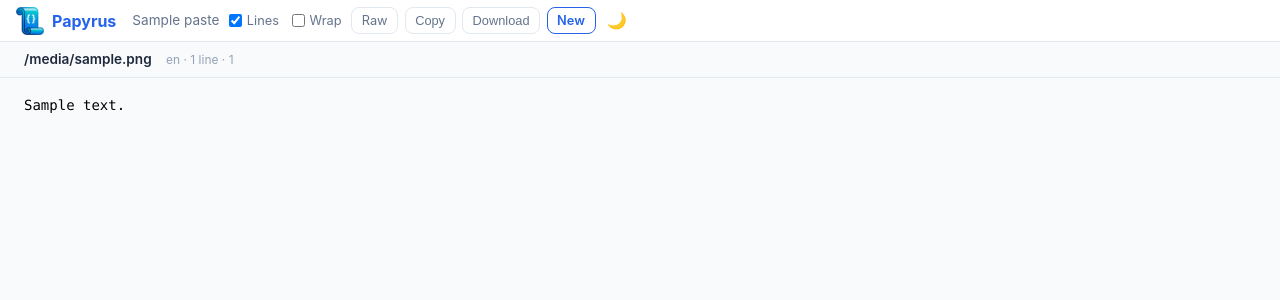
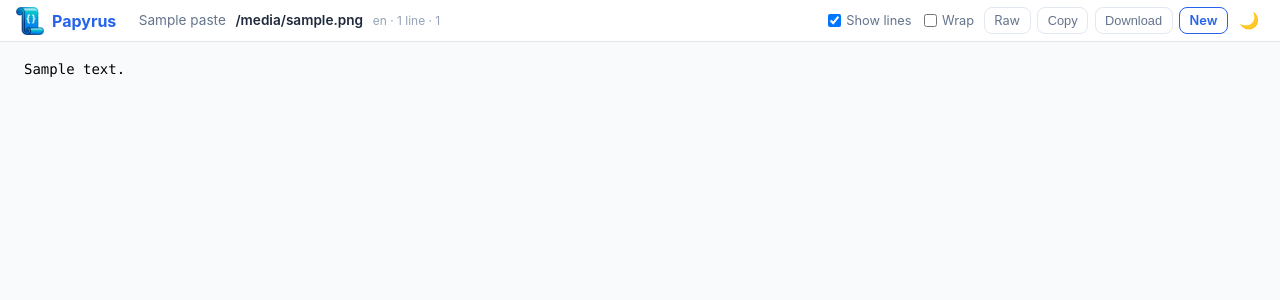
Before and after one commit to TehPeGaSuS/papyrus, a Flask app: template templates/view.html in a window 1280 px wide. Shown: the top 300 px of the page. Run offline with Flask 3, Linux system fonts and the light colour scheme; the template is opened without the code that fills it: most values are stand-ins (such as "Sample title", 1, 10 or a date in 2020); some libraries are stand-ins or nearby versions.

Commit message:
Paste page: filename and stats move into the top bar
One bar instead of a bar plus a strip:
  Logo | filename (bash · 8 lines · 201 B) | Show lines | Wrap | Raw | Copy | Download | Report | New | Theme toggle
A description, when there is one and it differs from the filename, appears in front of
the filename; with no filename a description alone is the name, and with neither the
bar says "untitled". "Lines" is now "Show lines". On narrow screens the bar wraps and
the name and stats take their own line instead of overflowing.

Checked in a real browser at 1300 px (one row, in this order) and 620 px (no sideways
scroll, every control visible).

```diff
--- a/static/css/style.css
+++ b/static/css/style.css
@@ -135,15 +135,6 @@ body {
 }
 .nav-btn-save:hover { background: var(--primary); color: var(--on-primary); }
 
-.nav-paste-title {
-    font-size: 0.85rem;
-    color: var(--text-sub);
-    max-width: 220px;
-    overflow: hidden;
-    text-overflow: ellipsis;
-    white-space: nowrap;
-    flex-shrink: 1;
-}
 
 .nav-label {
     display: flex;
@@ -341,7 +332,6 @@ pre[class*="language-"], code[class*="language-"] {
 /* ── Responsive ────────────────────────────────────────────────────────── */
 @media (max-width: 600px) {
     .nav-input  { width: 90px; }
-    .nav-paste-title { display: none; }
 }
 
 /* ── Utility & New Actions ─────────────────────────────────────────────── */
@@ -664,10 +654,6 @@ a.comment-reply:hover { text-decoration: underline; color: var(--primary); }
 .editor-hint { flex-shrink: 0; padding: 0.25rem 1rem; font-size: 0.7rem; color: var(--text-muted); background: var(--surface); border-top: 1px solid var(--border); }
 
 /* ── View page: file header ───────────────────────────────────────────── */
-.file-header {
-    display: flex; flex-wrap: wrap; align-items: baseline; gap: 0.25rem 0.9rem; flex-shrink: 0;
-    padding: 0.45rem 1.5rem; background: var(--surface); border-bottom: 1px solid var(--border);
-}
 .file-name { font-weight: 600; font-size: 0.85rem; color: var(--text); word-break: break-all; }
 .file-meta { font-size: 0.75rem; color: var(--text-muted); }
 
@@ -684,3 +670,17 @@ a.comment-reply:hover { text-decoration: underline; color: var(--primary); }
     background: var(--bg); color: var(--text-sub); font-family: var(--mono); font-size: 0.68rem;
 }
 .full-editor.tab-moves-focus { box-shadow: inset 0 0 0 2px color-mix(in srgb, var(--primary) 45%, transparent); }
+
+/* The paste's name and stats sit in the top bar: Logo | filename (bash · 8 lines · 201 B) | controls */
+.paste-info {
+    display: flex; align-items: baseline; gap: 0.6rem; flex: 1 1 8rem; min-width: 0;
+    overflow: hidden; white-space: nowrap; margin: 0 0.4rem;
+}
+.paste-description { color: var(--text-sub); font-size: 0.85rem; overflow: hidden; text-overflow: ellipsis; flex: 0 1 auto; max-width: 45%; }
+.paste-info .file-name { overflow: hidden; text-overflow: ellipsis; word-break: normal; flex: 0 1 auto; min-width: 3rem; }
+.paste-info .file-meta { flex: 0 0 auto; }
+@media (max-width: 900px) {
+    .navbar { height: auto; min-height: 42px; flex-wrap: wrap; padding: 0.3rem 0.75rem; }
+    .nav-content, .nav-links { flex-wrap: wrap; }
+    .paste-info { flex-basis: 100%; order: 5; margin: 0; }
+}
--- a/templates/view.html
+++ b/templates/view.html
@@ -4,9 +4,14 @@
 {% block main_class %}full-page view-page{% endblock %}
 
 {% block nav_actions %}
-<span id="navPasteTitle" class="nav-paste-title">{{ paste.title }}</span>
-<label class="nav-label" title="Toggle line numbers">
-    <input type="checkbox" id="lineNoToggle" checked> Lines
+{% set has_description = paste.title and paste.title != 'Untitled' and paste.title != paste.filename %}
+<div class="paste-info" title="{{ paste.title }}">
+    {% if has_description %}<span class="paste-description">{{ paste.title }}</span>{% endif %}
+    {% if paste.filename or not has_description %}<span class="file-name">{{ paste.filename or 'untitled' }}</span>{% endif %}
+    <span class="file-meta">{{ paste.language }} &middot; {{ line_count }} line{{ '' if line_count == 1 else 's' }} &middot; {{ size }}</span>
+</div>
+<label class="nav-label" title="Show line numbers">
+    <input type="checkbox" id="lineNoToggle" checked> Show lines
 </label>
 <label class="nav-label" title="Toggle word wrap">
     <input type="checkbox" id="wrapToggle"> Wrap
@@ -47,10 +52,6 @@
     <button type="button" id="copyRemoval" class="nav-btn">Copy</button>
 </div>{% endif %}
 {% if request.args.get('reported') %}<div class="notice" role="status">Thanks, your report was sent to the administrator.</div>{% endif %}
-<div class="file-header">
-    <span class="file-name">{{ paste.filename or 'untitled' }}</span>
-    <span class="file-meta">{{ paste.language }} &middot; {{ line_count }} line{{ '' if line_count == 1 else 's' }} &middot; {{ size }}</span>
-</div>
 <div class="view-full" id="viewFull"
      data-paste-id="{{ paste.id }}" data-title="{{ paste.title }}" data-filename="{{ paste.filename }}" data-language="{{ paste.language }}">
     <pre id="viewPre"{% if prism_lang %} class="language-{{ prism_lang }}"{% endif %}><code id="codeBlock"{% if prism_lang %} class="language-{{ prism_lang }}"{% endif %}>{{ paste.content }}</code></pre>
```
Also changed, not shown: tests/test_app.py (+30 -0 lines).
